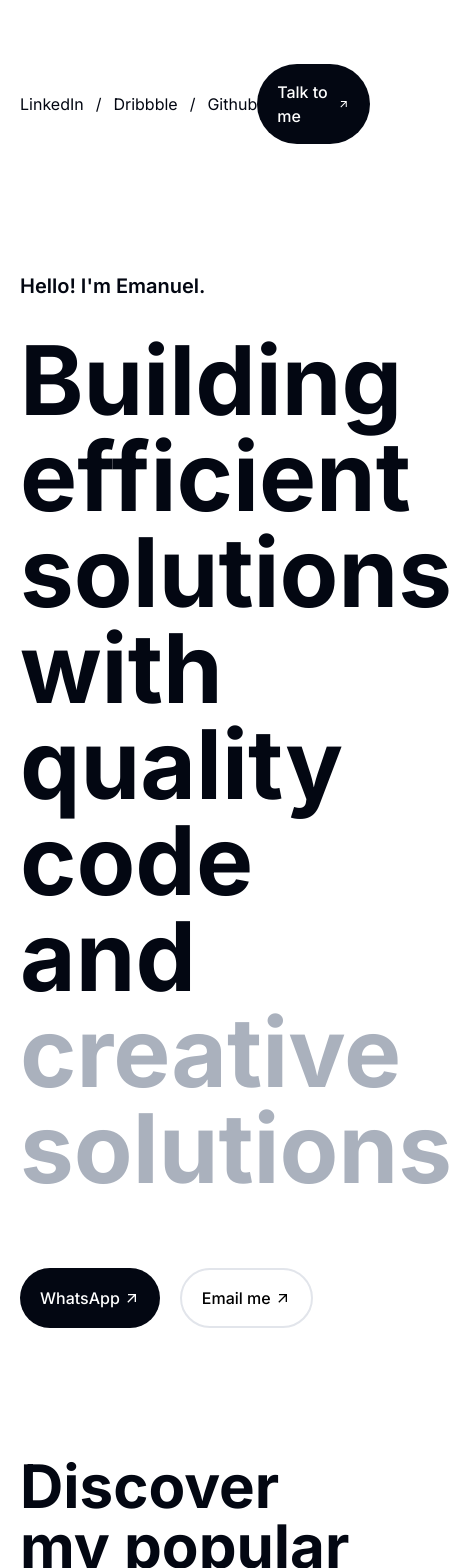
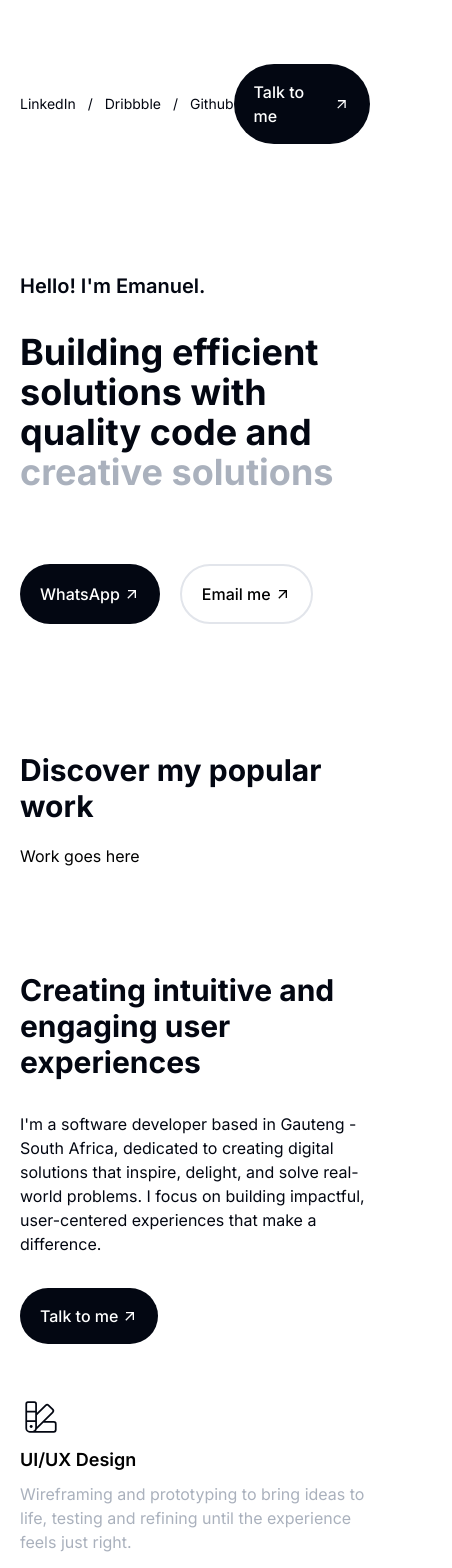
Before and after one commit to emanuelnakeng/portfolio, a React (Create React App) app: page / in a window 390 px wide. Shown: the top 1568 px of the page, 452 px wide, since content can reach past the window. Built offline with nearby package versions, Linux system fonts and the light colour scheme.

Commit message:
Fixed mobile layout

```diff
--- a/src/components/common/ScreenWrap.js
+++ b/src/components/common/ScreenWrap.js
@@ -17,12 +17,10 @@ function ScreenWrap({ children }) {
 				</div>
 			</header>
 			<main>{children}</main>
-			<footer className='bg-white pb-10 flex justify-between items-center container mx-auto px-5 border-t-[0.1px] border-t-border-clr/40 pt-10'>
-				<div>
-					<h4 className='text-base font-normal text-light-clr'>
-						&copy; {currentYear} All rights reserved
-					</h4>
-				</div>
+			<footer className='bg-white pb-10 flex sm:flex-row flex-col gap-5 justify-between items-center container mx-auto px-5 border-t-[0.1px] border-t-border-clr/40 pt-10'>
+				<h4 className='font-normal text-light-clr text-sm sm:text-base'>
+					&copy; {currentYear} All rights reserved
+				</h4>
 				<SocialLinks color='text-light-clr' />
 			</footer>
 		</>
--- a/src/components/common/SocialLinks.js
+++ b/src/components/common/SocialLinks.js
@@ -7,7 +7,7 @@ function SocialLinks({ color }) {
 				return (
 					<li
 						key={index + '_'}
-						className={`inline-flex ${color} font-normal text-base text-dark-clr hover:text-dark-clr`}
+						className={`inline-flex ${color} font-normal text-sm sm:text-base text-dark-clr hover:text-dark-clr`}
 					>
 						<a
 							className='hover:underline hover:underline-offset-2 '
--- a/src/pages/Home.js
+++ b/src/pages/Home.js
@@ -10,7 +10,7 @@ function Home() {
 				<h3 className='text-xl font-semibold text-dark-clr'>
 					Hello! I'm Emanuel.
 				</h3>
-				<h1 className='font-bold text-8xl text-dark-clr sm:w-11/12'>
+				<h1 className='font-bold text-4xl sm:text-8xl text-dark-clr sm:w-11/12'>
 					Building efficient solutions with quality code and{' '}
 					<span className='text-light-clr'>creative solutions</span>
 				</h1>
@@ -23,16 +23,16 @@ function Home() {
 				</div>
 			</section>
 			<section className='container mx-auto px-5 flex flex-col gap-5 pt-16 pb-10'>
-				<h2 className='font-bold text-6xl text-dark-clr'>
+				<h2 className='font-bold text-3xl sm:text-6xl text-dark-clr'>
 					Discover my popular work
 				</h2>
 				<p>Work goes here</p>
 			</section>
 			<section className='container mx-auto px-5 flex flex-col gap-8 py-16'>
-				<h2 className='font-bold text-6xl text-dark-clr sm:w-5/6'>
+				<h2 className='font-bold text-3xl sm:text-6xl text-dark-clr sm:w-5/6'>
 					Creating intuitive and engaging user experiences
 				</h2>
-				<h3 className='font-base text-lg text-dark-clr sm:w-5/6'>
+				<h3 className='font-base text-base sm:text-lg text-dark-clr sm:w-5/6'>
 					I'm a software developer based in Gauteng - South Africa,
 					dedicated to creating digital solutions that inspire,
 					delight, and solve real-world problems. I focus on building
@@ -76,7 +76,7 @@ function Home() {
 				<h3 className='text-xl font-semibold text-dark-clr'>
 					Have an idea?
 				</h3>
-				<h2 className='font-bold text-8xl text-dark-clr text-center'>
+				<h2 className='font-bold text-4xl sm:text-8xl text-dark-clr text-center'>
 					Talk to me about your{' '}
 					<span className='text-light-clr'>next project</span>
 				</h2>
```
